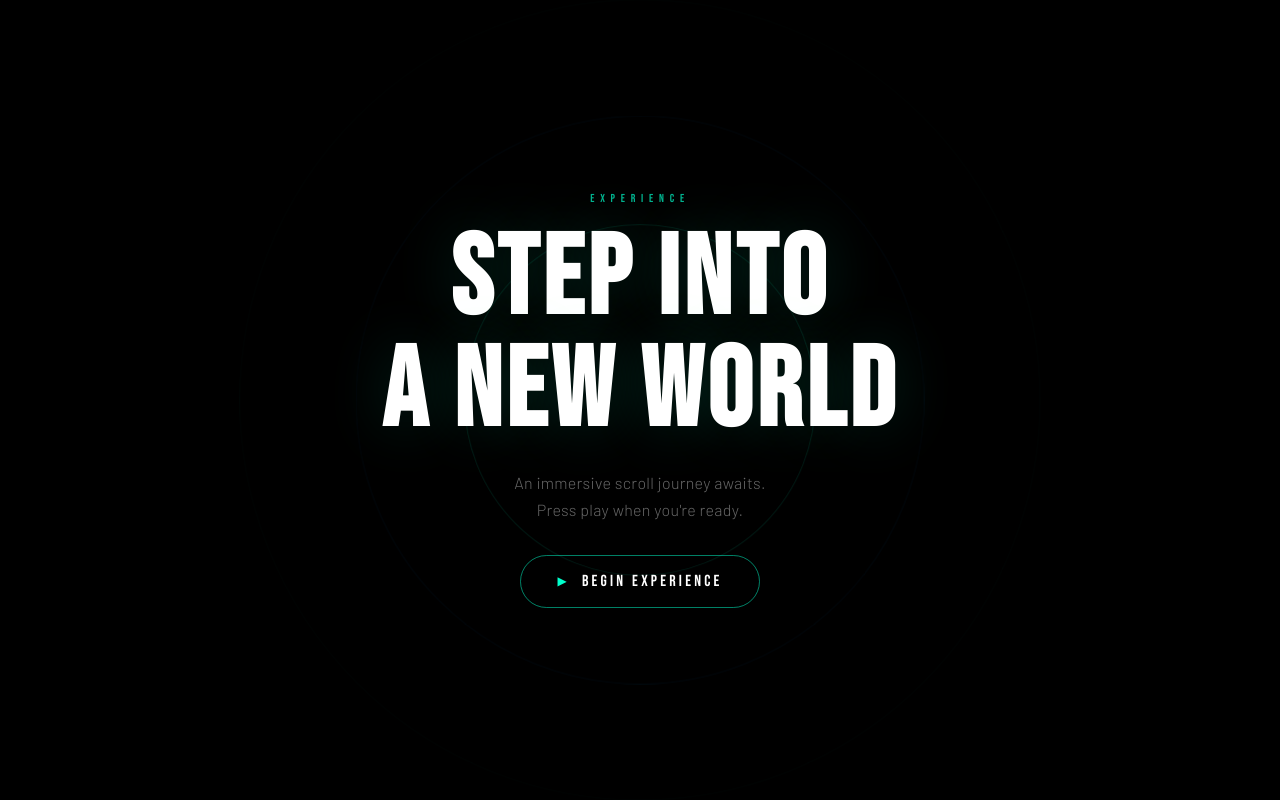
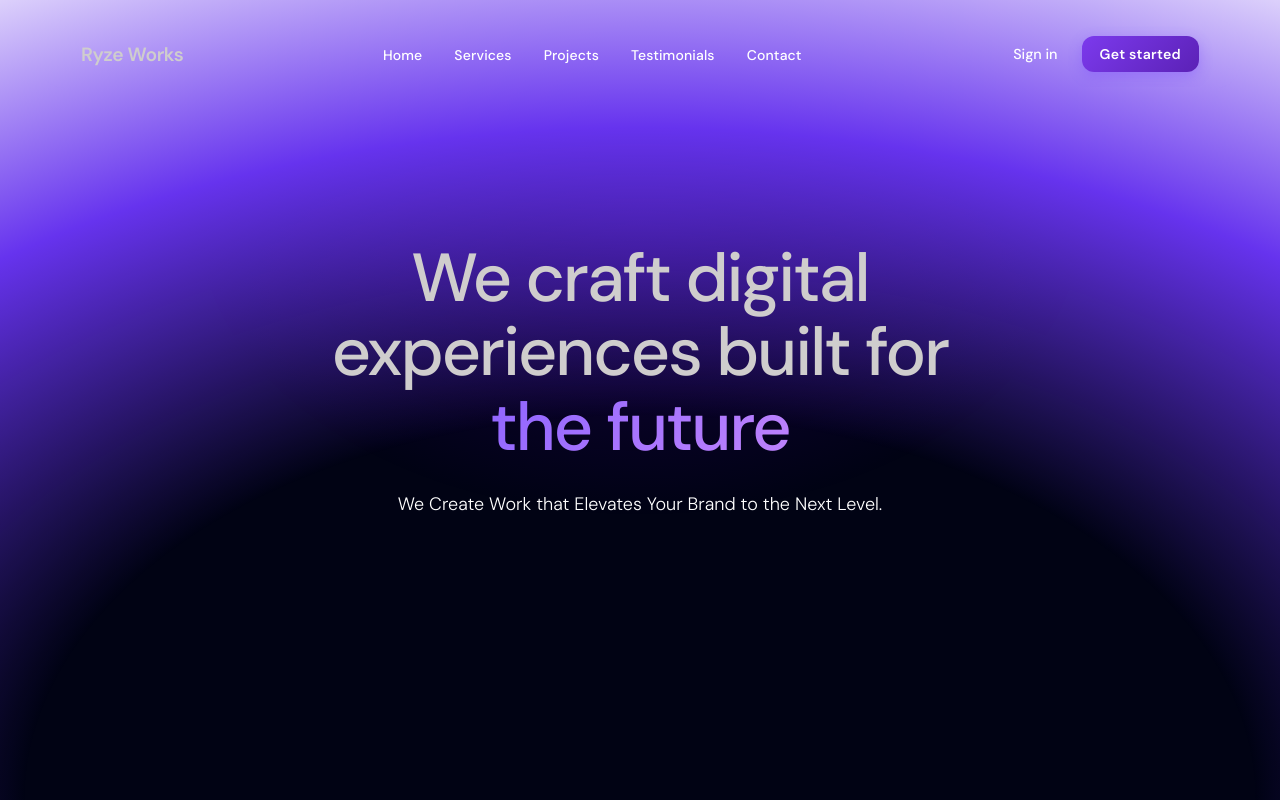
Before and after one commit to HARISH27122004/ryzeworks-website, a React (Vite) app in the folder ryze-works/: page / in a window 1280 px wide. Shown: the top 800 px of the page. Built offline with nearby package versions, Linux system fonts and the light colour scheme; a web font is replaced by a local one.

Commit message:
commented scroll film logic

```diff
--- a/ryze-works/src/App.jsx
+++ b/ryze-works/src/App.jsx
@@ -1,6 +1,179 @@
+// import { useState, useRef } from 'react';
+// import Hero from './components/Hero';
+// import ScrollFilm from './components/ScrollFilm';
+// import './styles/Intro.css';
+// import ProjectGallery from './components/ProjectGallery';
+// import OurServices from './components/OurServices';
+// import Contact from './components/Contact';
+// import Testimonials from './components/Testimonials';
+// import Footer from './components/Footer';
+// import Careers from './components/Careers';
+// import OurProjects from './components/OurProjects';
+// import AboutUs from './components/AboutUs';
+// import CaseStudies from './components/CaseStudies';
+// import Branding from './components/Branding';
+
+// const frameModules = import.meta.glob('./images/ezgif-frame-*.jpg', { eager: true });
+// const frames = Object.keys(frameModules)
+//   .sort()
+//   .map((key) => frameModules[key].default);
+
+// const App = () => {
+//   const [stage, setStage] = useState('intro');
+//   const [currentPage, setCurrentPage] = useState('home');
+//   const [selectedProject, setSelectedProject] = useState(null);
+//   const scrollPosRef = useRef(0);
+
+//   const handleNavigate = (page, scrollTo) => {
+//     scrollPosRef.current = window.scrollY;
+//     setCurrentPage(page);
+//     window.scrollTo({ top: 0, behavior: 'instant' });
+
+//     if (scrollTo) {
+//       setTimeout(() => {
+//         document.getElementById(scrollTo)?.scrollIntoView({ behavior: 'smooth' });
+//       }, 100);
+//     }
+//   };
+
+//   const handleBack = () => {
+//     if (selectedProject) {
+//       setSelectedProject(null);
+//       requestAnimationFrame(() => {
+//         window.scrollTo({ top: scrollPosRef.current, behavior: 'instant' });
+//       });
+//     } else {
+//       setCurrentPage('home');
+//       requestAnimationFrame(() => {
+//         window.scrollTo({ top: scrollPosRef.current, behavior: 'instant' });
+//       });
+//     }
+//   };
+
+//   const handleProjectSelect = (project) => {
+//     scrollPosRef.current = window.scrollY;
+//     setSelectedProject(project);
+//     window.scrollTo({ top: 0, behavior: 'instant' });
+//   };
+
+//   return (
+//     <div>
+//       {/* ── Stage 1: Intro ── */}
+//       {stage === 'intro' && (
+//         <div className="intro-screen">
+//           <div className="intro-ring intro-ring--1" />
+//           <div className="intro-ring intro-ring--2" />
+//           <div className="intro-ring intro-ring--3" />
+//           <div className="intro-content">
+//             <p className="intro-label">EXPERIENCE</p>
+//             <h1 className="intro-title">Step Into<br />A New World</h1>
+//             <p className="intro-sub">
+//               An immersive scroll journey awaits.<br />
+//               Press play when you're ready.
+//             </p>
+//             <button
+//               className="intro-btn"
+//               onClick={() => {
+//                 window.scrollTo({ top: 0, behavior: 'instant' });
+//                 setStage('film');
+//               }}
+//             >
+//               <span className="intro-btn-icon">▶</span>
+//               Begin Experience
+//             </button>
+//           </div>
+//         </div>
+//       )}
+
+//       {/* ── Stage 2: Scroll film ── */}
+//       {stage === 'film' && (
+//         <ScrollFilm
+//           images={frames}
+//           onComplete={() => {
+//             setStage('hero');
+//             window.scrollTo({ top: 0, behavior: 'instant' });
+//           }}
+//         />
+//       )}
+
+//       {/* ── Stage 3: Main site ── */}
+//       {stage === 'hero' && (
+//         <>
+//           {/* ── Careers Page ── */}
+//           {currentPage === 'careers' && (
+//             <Careers
+//               onBack={handleBack}
+//               onNavigate={handleNavigate}
+//             />
+//           )}
+
+//           {/* ── About Us Page ── */}
+//           {currentPage === 'about' && (
+//             <AboutUs
+//               onBack={handleBack}
+//               onNavigate={handleNavigate}
+//             />
+//           )}
+
+//           {currentPage === 'casestudies' && (
+//             <CaseStudies
+//               onBack={handleBack}
+//               onNavigate={handleNavigate}
+//             />
+//           )}
+
+//           {currentPage === 'branding' && (
+//             <Branding
+//             onBack={handleBack}
+//             onNavigate={handleNavigate} />
+//           )}
+
+//           {/* ── Main Home Page ── */}
+//           {currentPage === 'home' && (
+//             <>
+//               {selectedProject ? (
+//                 <ProjectGallery
+//                   project={selectedProject}
+//                   onBack={handleBack}
+//                 />
+//               ) : (
+//                 <>
+//                   <section id="home">
+//                     <Hero />
+//                   </section>
+
+//                   <section id="services">
+//                     <OurServices />
+//                   </section>
+
+//                   <section id="projects">
+//                     <OurProjects onProjectSelect={handleProjectSelect} />
+//                   </section>
+
+//                   <section id="testimonials">
+//                     <Testimonials />
+//                   </section>
+
+//                   <section id="contact">
+//                     <Contact />
+//                   </section>
+
+//                   <Footer onNavigate={handleNavigate} />
+//                 </>
+//               )}
+//             </>
+//           )}
+//         </>
+//       )}
+//     </div>
+//   );
+// };
+
+// export default App;
+
+
 import { useState, useRef } from 'react';
 import Hero from './components/Hero';
-import ScrollFilm from './components/ScrollFilm';
 import './styles/Intro.css';
 import ProjectGallery from './components/ProjectGallery';
 import OurServices from './components/OurServices';
@@ -13,13 +186,7 @@ import AboutUs from './components/AboutUs';
 import CaseStudies from './components/CaseStudies';
 import Branding from './components/Branding';
 
-const frameModules = import.meta.glob('./images/ezgif-frame-*.jpg', { eager: true });
-const frames = Object.keys(frameModules)
-  .sort()
-  .map((key) => frameModules[key].default);
-
 const App = () => {
-  const [stage, setStage] = useState('intro');
   const [currentPage, setCurrentPage] = useState('home');
   const [selectedProject, setSelectedProject] = useState(null);
   const scrollPosRef = useRef(0);
@@ -58,84 +225,28 @@ const App = () => {
 
   return (
     <div>
-      {/* ── Stage 1: Intro ── */}
-      {stage === 'intro' && (
-        <div className="intro-screen">
-          <div className="intro-ring intro-ring--1" />
-          <div className="intro-ring intro-ring--2" />
-          <div className="intro-ring intro-ring--3" />
-          <div className="intro-content">
-            <p className="intro-label">EXPERIENCE</p>
-            <h1 className="intro-title">Step Into<br />A New World</h1>
-            <p className="intro-sub">
-              An immersive scroll journey awaits.<br />
-              Press play when you're ready.
-            </p>
-            <button
-              className="intro-btn"
-              onClick={() => {
-                window.scrollTo({ top: 0, behavior: 'instant' });
-                setStage('film');
-              }}
-            >
-              <span className="intro-btn-icon">▶</span>
-              Begin Experience
-            </button>
-          </div>
-        </div>
+      {/* ── Pages ── */}
+      {currentPage === 'careers' && (
+        <Careers onBack={handleBack} onNavigate={handleNavigate} />
       )}
 
-      {/* ── Stage 2: Scroll film ── */}
-      {stage === 'film' && (
-        <ScrollFilm
-          images={frames}
-          onComplete={() => {
-            setStage('hero');
-            window.scrollTo({ top: 0, behavior: 'instant' });
-          }}
-        />
-      )}
-
-      {/* ── Stage 3: Main site ── */}
-      {stage === 'hero' && (
-        <>
-          {/* ── Careers Page ── */}
-          {currentPage === 'careers' && (
-            <Careers
-              onBack={handleBack}
-              onNavigate={handleNavigate}
-            />
-          )}
-
-          {/* ── About Us Page ── */}
       {currentPage === 'about' && (
-            <AboutUs
-              onBack={handleBack}
-              onNavigate={handleNavigate}
-            />
+        <AboutUs onBack={handleBack} onNavigate={handleNavigate} />
       )}
 
       {currentPage === 'casestudies' && (
-            <CaseStudies
-              onBack={handleBack}
-              onNavigate={handleNavigate}
-            />
+        <CaseStudies onBack={handleBack} onNavigate={handleNavigate} />
       )}
 
       {currentPage === 'branding' && (
-            <Branding
-            onBack={handleBack}
-            onNavigate={handleNavigate} />
+        <Branding onBack={handleBack} onNavigate={handleNavigate} />
       )}
 
-          {/* ── Main Home Page ── */}
+      {/* ── Home ── */}
       {currentPage === 'home' && (
         <>
           {selectedProject ? (
-                <ProjectGallery
-                  project={selectedProject}
-                  onBack={handleBack}
-                />
+            <ProjectGallery project={selectedProject} onBack={handleBack} />
           ) : (
             <>
               <section id="home">
@@ -163,8 +274,6 @@ const App = () => {
           )}
         </>
       )}
-        </>
-      )}
     </div>
   );
 };
--- a/ryze-works/src/components/Hero.jsx
+++ b/ryze-works/src/components/Hero.jsx
@@ -10,8 +10,8 @@ export default function Hero() {
       <section className="lp-hero">
         <div className="Hero_content">
           <h1>
-            Payments infrastructure
-            <br />
+            We craft digital experiences
+
             built for <span className="lp-hero-accent">the future</span>
           </h1>
 
--- a/ryze-works/src/components/ScrollFilm.jsx
+++ b/ryze-works/src/components/ScrollFilm.jsx
@@ -1,3 +1,4 @@
+
 import { useEffect, useRef, useState, useCallback } from 'react';
 import '../styles/ScrollFilm.css';
 
--- a/ryze-works/src/styles/Hero.css
+++ b/ryze-works/src/styles/Hero.css
@@ -556,5 +556,5 @@ body {
   align-items: center;
   gap: 0;                       /* spacing handled by children's margin-bottom */
   width: 100%;
-  max-width: 800px;
+  max-width: 700px;
 }
```
Lines whose indentation alone changed are shown as unchanged.
